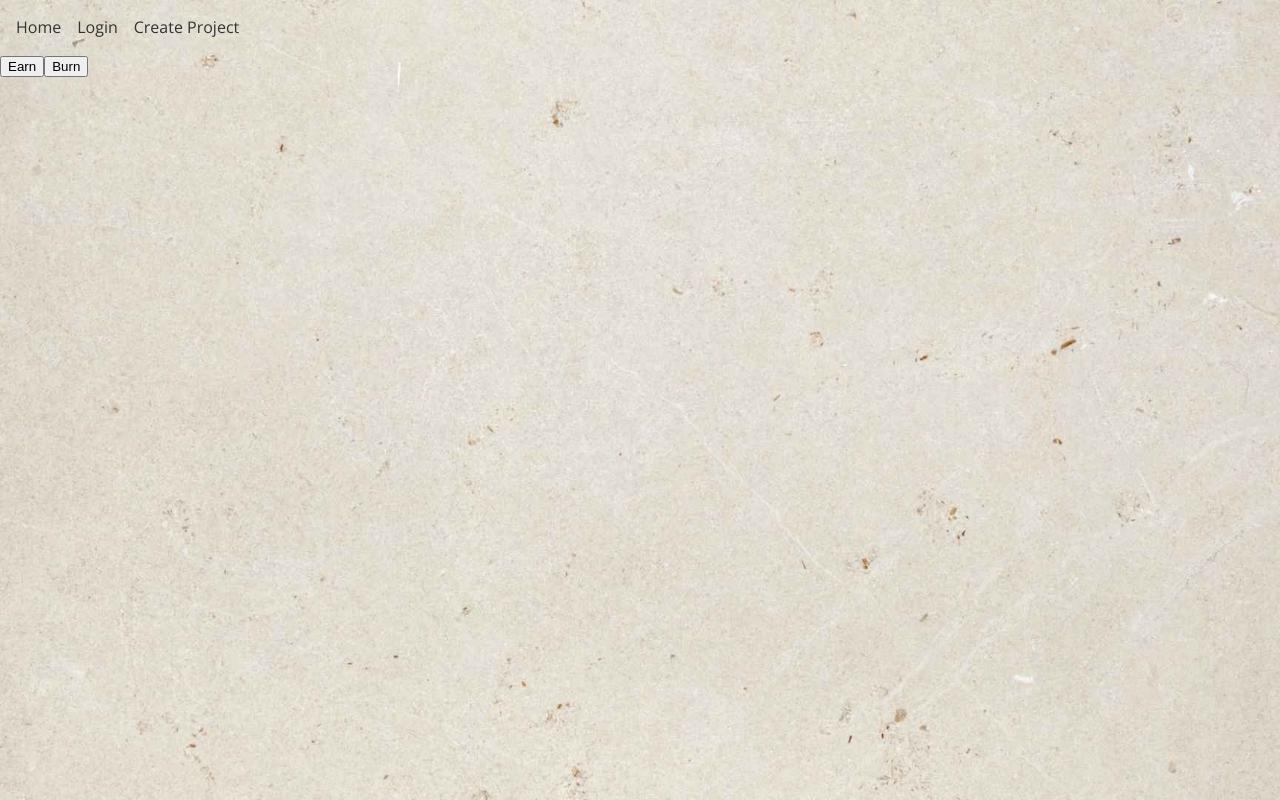
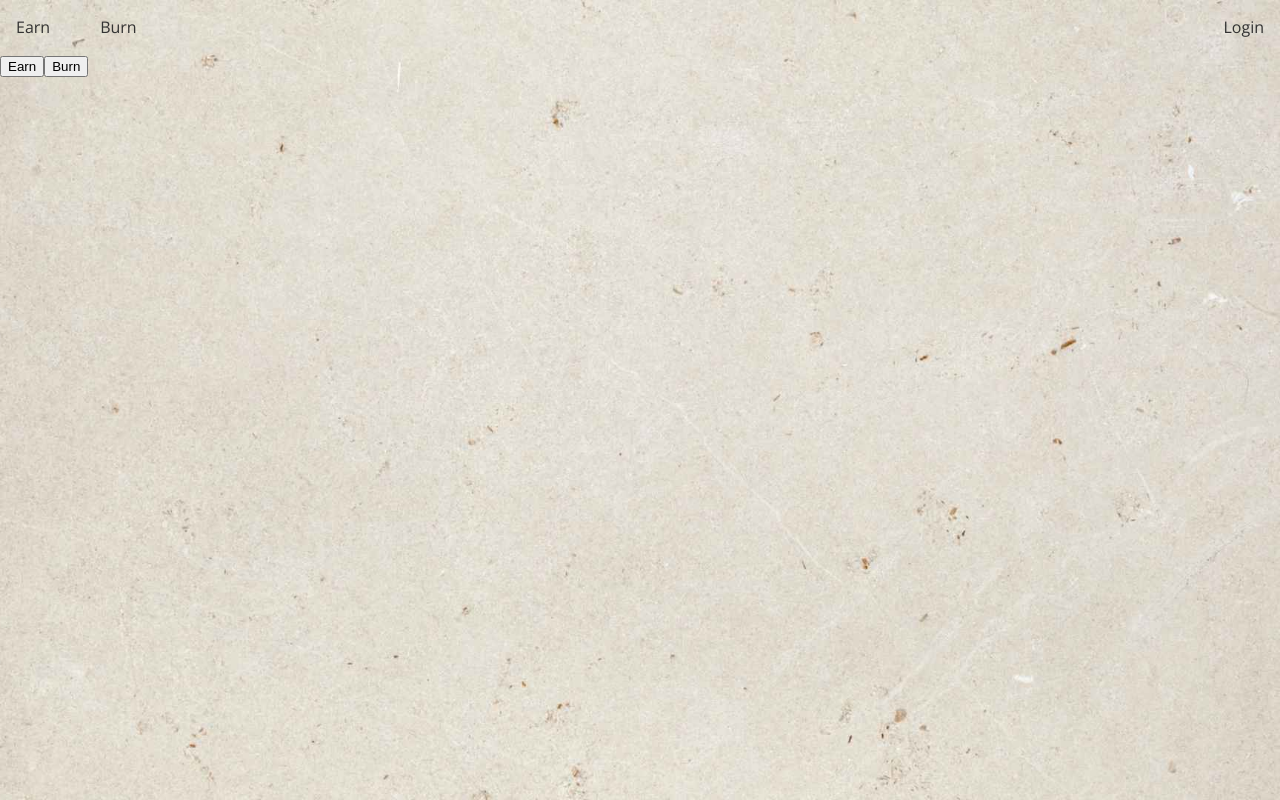
Before and after one commit to Christie8allard/frontendproject, a React (Vite) app: page /deciding in a window 1280 px wide. Built offline with nearby package versions, Linux system fonts and the light colour scheme.

Commit message:
buttons direction working

```diff
--- a/src/components/NavBar.jsx
+++ b/src/components/NavBar.jsx
@@ -11,11 +11,16 @@ function NavBar() {
 
     return (
         <div>
-            <nav>
-                {/* Link to Home */}
-                <Link to="/">Home</Link>
-
-                {/* Conditional Rendering for Login/Logout */}
+            <nav style={{
+                display: 'flex',
+                justifyContent: 'space-between',
+                alignItems: 'center'
+            }}>
+                <div className="nav-links">
+                    <Link to="/create-project">Earn</Link>
+                    <Link to="/projects">Burn</Link>
+                </div>
+                <div className="auth-link">
                     {auth.token ? (
                         <Link to="/" onClick={handleLogout}>
                             Log Out
@@ -23,8 +28,7 @@ function NavBar() {
                     ) : (
                         <Link to="/login">Login</Link>
                     )}
-                {/* Link to Create Project */}
-                <Link to="/create-project">Create Project</Link>
+                </div>
             </nav>
             <Outlet />
         </div>
--- a/src/components/ProjectCard.jsx
+++ b/src/components/ProjectCard.jsx
@@ -5,7 +5,7 @@ import "./ProjectCard.css";
 
 function ProjectCard(props) {
     const { projectData } = props;
-    const projectLink = `project/${projectData.id}`;
+    const projectLink = `/projects/${projectData.id}`;
 
     return (
         <div className="project-card">
--- a/src/index.css
+++ b/src/index.css
@@ -16,6 +16,9 @@ nav {
     gap: 1rem;
     padding: 1rem;
     background-colour: black;
+    .nav-links a:first-child {
+        padding-right: 50px;
+    }
 }
 a {
     text-decoration: none;
--- a/src/main.jsx
+++ b/src/main.jsx
@@ -21,7 +21,7 @@ const router = createBrowserRouter([
     element: <NavBar />,
     children: [
       { path: "/projects", element: <HomePage /> },
-      { path: "/project/:id", element: <ProjectPage /> },
+      { path: "/projects/:id", element: <ProjectPage /> },
       { path: "/create-project", element: <CreateProjectPage />},
       { path: "/about", element: <AboutPage />},
       { path: "/contact", element: <ContactPage />},
--- a/src/pages/DecidingPage.jsx
+++ b/src/pages/DecidingPage.jsx
@@ -5,11 +5,15 @@ function DecidingPage() {
     function handleEarnClick(){
         navigate("/create-project")
     }
+    function handleBurnClick() {
+        navigate("/projects")
+    }
     return(
         <div>
             <button
             onClick={handleEarnClick}>Earn</button>
-            <button>Burn</button>
+            <button
+            onClick={handleBurnClick}>Burn</button>
         </div>
     )
 
```
Lines whose indentation alone changed are shown as unchanged.
